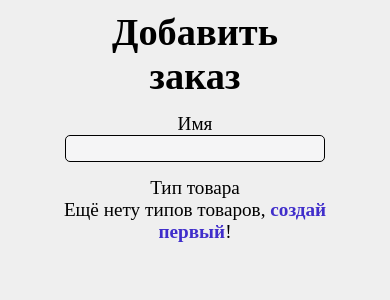
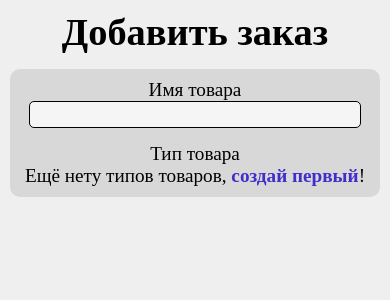
Before and after one commit to dimadk24/deprecated-orders-manager, a Django app: page /add_order in a window 390 px wide. Shown: the part 55-355 px from the top of the page. Run offline with Django 3.2, Linux system fonts and the light colour scheme; the visitor is signed in with stand-in values (Sample User, id 1); data that the repository does not hold is empty; parts of the project's set-up code (start-up, migrations or seed data) failed here and were passed over; some libraries are stand-ins or nearby versions.

Commit message:
chore: minor style and markup change: add background to product
Because, we can add multiply products to an order

```diff
--- a/app/static/app/css/add_order.css
+++ b/app/static/app/css/add_order.css
@@ -2,6 +2,12 @@
 
 main {
     text-align: center;
+}
+
+.product {
+    background: #d8d8d8;
+    padding: 10px;
+    border-radius: 10px;
 }
 
 .name-input {
--- a/app/static/app/css/base.css
+++ b/app/static/app/css/base.css
@@ -15,6 +15,18 @@ body {
     margin: 0 auto;
 
     padding: 10px 0;
+}
+
+@media (max-width: 768px) {
+    .container {
+        width: 80%;
+    }
+}
+
+@media (max-width: 480px) {
+    .container {
+        width: 95%;
+    }
 }
 
 .container > h1 {
--- a/app/templates/app/add_order.html
+++ b/app/templates/app/add_order.html
@@ -13,8 +13,9 @@
 
 {% block content %}
     <main>
+        <section class="product">
             <label for="name-input" class="name-label">
-            Имя
+                Имя товара
                 <input type="text" id="name-input" class="name-input" disabled name="name">
             </label>
             <span id="product-type">Тип товара</span>
@@ -31,6 +32,7 @@
                 </span>
                 {% endfor %}
             </section>
+        </section>
     </main>
 {% endblock %}
 
```
Lines whose indentation alone changed are shown as unchanged.
